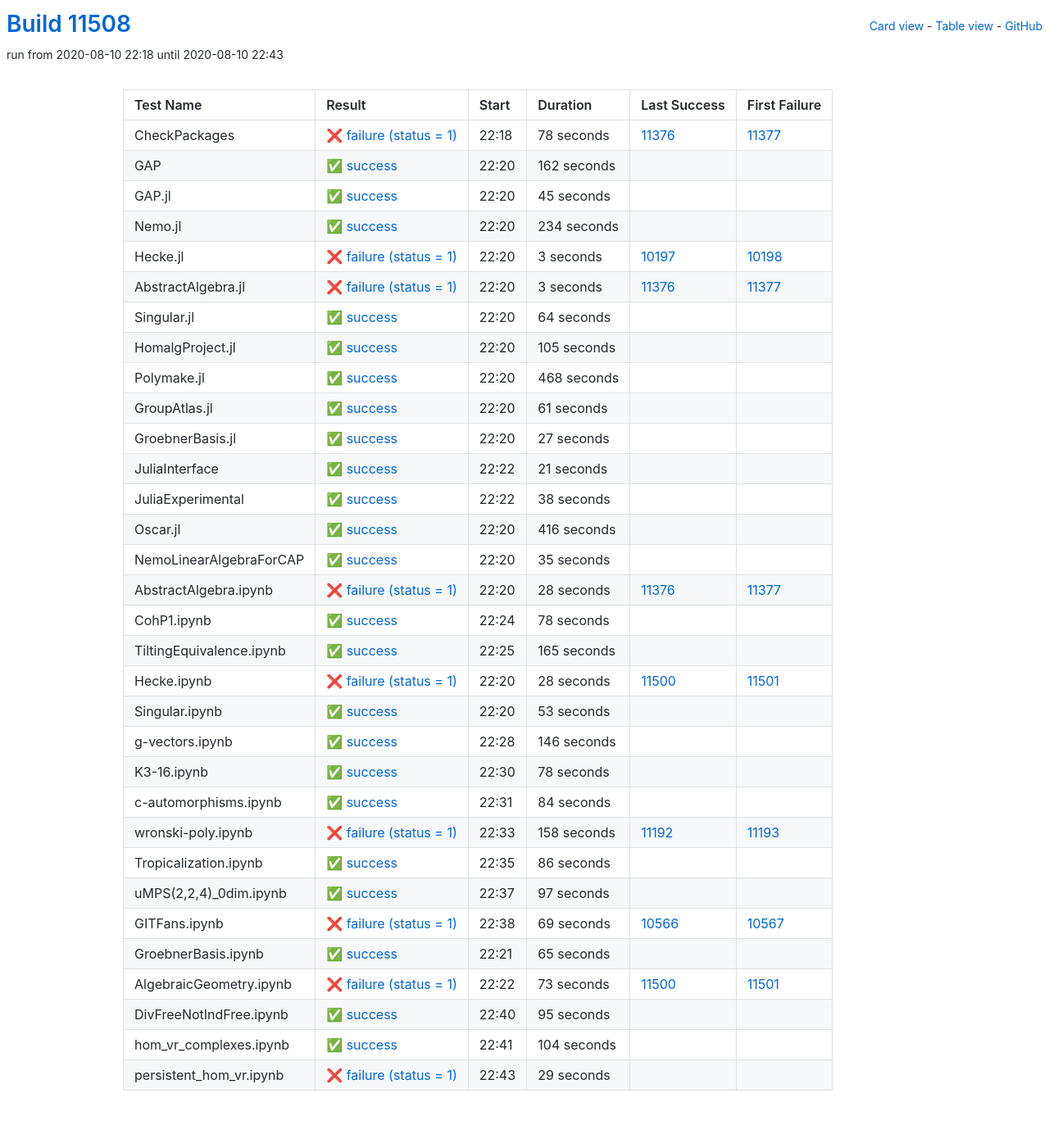
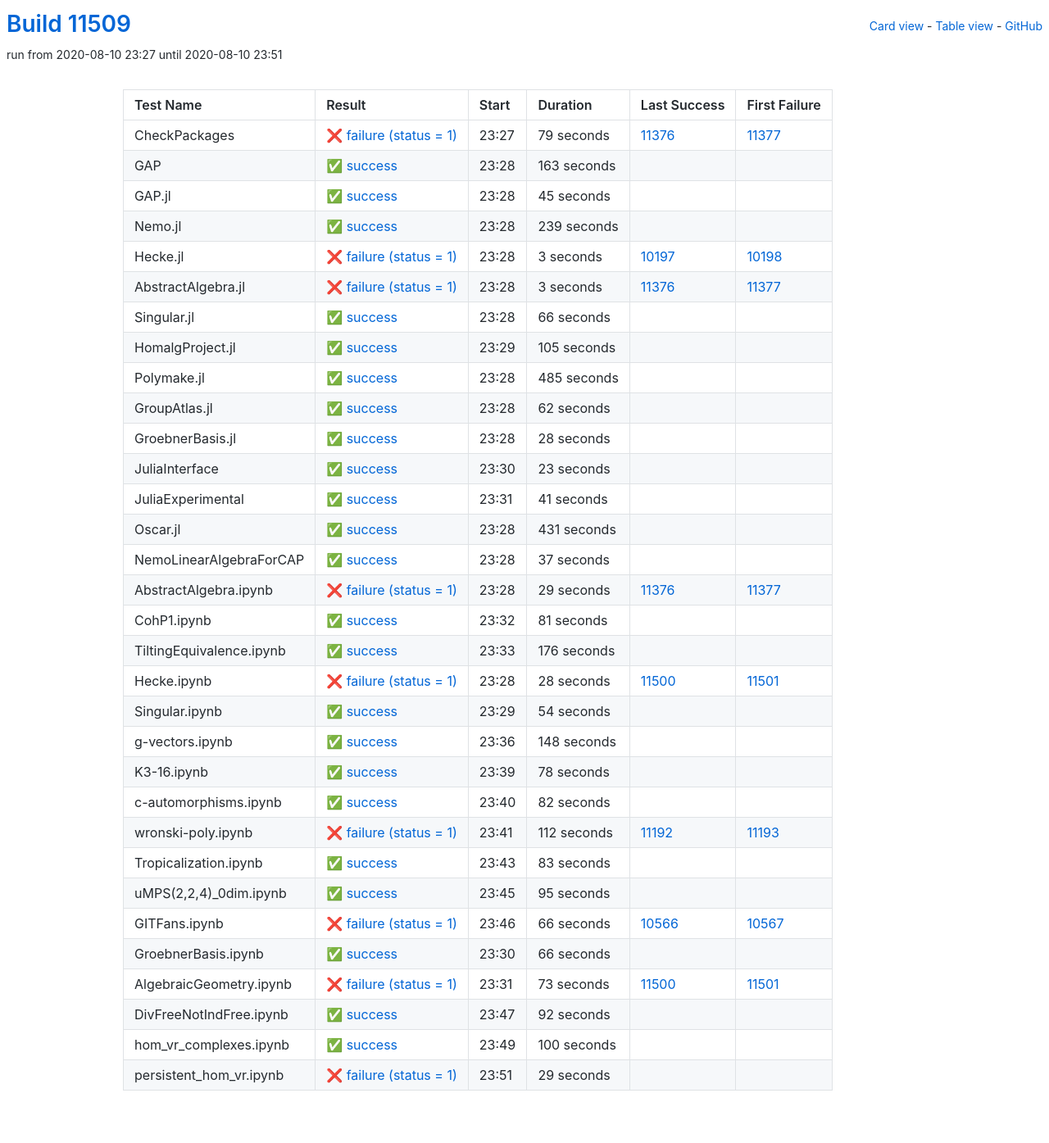
Before and after one commit to oscar-system/oscar-ci-status, a Jekyll site: the page built from table.html, in a window 1280 px wide. Shown: the whole page at 82% size. Built offline with Jekyll 4.4.1, drawn with Linux system fonts in a browser that asks for light colours.

Commit message:
Build #11509

```diff
--- a/_data/ci.yml
+++ b/_data/ci.yml
@@ -1,6 +1,6 @@
 ---
-build: 11508
-build_url: https://oscarci.mathematik.uni-kl.de/job/oscar/11508/
+build: 11509
+build_url: https://oscarci.mathematik.uni-kl.de/job/oscar/11509/
 job: oscar
 organization: oscar-system
 repo: oscar-ci-status
@@ -8,32 +8,32 @@
 tests:
 - name: CheckPackages
   id: checkpackages
-  log: https://oscarci.mathematik.uni-kl.de/job/oscar/11508/artifact/logs/build-11508/CheckPackages.log
-  start: 2020-08-10 22:18
+  log: https://oscarci.mathematik.uni-kl.de/job/oscar/11509/artifact/logs/build-11509/CheckPackages.log
+  start: 2020-08-10 23:27
   success: false
   exitcode: 1
   status: failure
-  duration: 78
+  duration: 79
   last_success: 11376
   last_success_url: https://oscarci.mathematik.uni-kl.de/job/oscar/11376/
   first_failure: 11377
   first_failure_url: https://oscarci.mathematik.uni-kl.de/job/oscar/11377/
 - name: GAP
   id: gap
-  log: https://oscarci.mathematik.uni-kl.de/job/oscar/11508/artifact/logs/build-11508/GAP.log
-  start: 2020-08-10 22:20
+  log: https://oscarci.mathematik.uni-kl.de/job/oscar/11509/artifact/logs/build-11509/GAP.log
+  start: 2020-08-10 23:28
   success: true
   exitcode: 0
   status: success
-  duration: 162
+  duration: 163
   last_success: false
   last_success_url:
   first_failure: false
   first_failure_url:
 - name: GAP.jl
   id: gap-jl
-  log: https://oscarci.mathematik.uni-kl.de/job/oscar/11508/artifact/logs/build-11508/GAP.jl.log
-  start: 2020-08-10 22:20
+  log: https://oscarci.mathematik.uni-kl.de/job/oscar/11509/artifact/logs/build-11509/GAP.jl.log
+  start: 2020-08-10 23:28
   success: true
   exitcode: 0
   status: success
@@ -44,20 +44,20 @@
   first_failure_url:
 - name: Nemo.jl
   id: nemo-jl
-  log: https://oscarci.mathematik.uni-kl.de/job/oscar/11508/artifact/logs/build-11508/Nemo.jl.log
-  start: 2020-08-10 22:20
+  log: https://oscarci.mathematik.uni-kl.de/job/oscar/11509/artifact/logs/build-11509/Nemo.jl.log
+  start: 2020-08-10 23:28
   success: true
   exitcode: 0
   status: success
-  duration: 234
+  duration: 239
   last_success: false
   last_success_url:
   first_failure: false
   first_failure_url:
 - name: Hecke.jl
   id: hecke-jl
-  log: https://oscarci.mathematik.uni-kl.de/job/oscar/11508/artifact/logs/build-11508/Hecke.jl.log
-  start: 2020-08-10 22:20
+  log: https://oscarci.mathematik.uni-kl.de/job/oscar/11509/artifact/logs/build-11509/Hecke.jl.log
+  start: 2020-08-10 23:28
   success: false
   exitcode: 1
   status: failure
@@ -68,8 +68,8 @@
   first_failure_url: https://oscarci.mathematik.uni-kl.de/job/oscar/10198/
 - name: AbstractAlgebra.jl
   id: abstractalgebra-jl
-  log: https://oscarci.mathematik.uni-kl.de/job/oscar/11508/artifact/logs/build-11508/AbstractAlgebra.jl.log
-  start: 2020-08-10 22:20
+  log: https://oscarci.mathematik.uni-kl.de/job/oscar/11509/artifact/logs/build-11509/AbstractAlgebra.jl.log
+  start: 2020-08-10 23:28
   success: false
   exitcode: 1
   status: failure
@@ -80,20 +80,20 @@
   first_failure_url: https://oscarci.mathematik.uni-kl.de/job/oscar/11377/
 - name: Singular.jl
   id: singular-jl
-  log: https://oscarci.mathematik.uni-kl.de/job/oscar/11508/artifact/logs/build-11508/Singular.jl.log
-  start: 2020-08-10 22:20
+  log: https://oscarci.mathematik.uni-kl.de/job/oscar/11509/artifact/logs/build-11509/Singular.jl.log
+  start: 2020-08-10 23:28
   success: true
   exitcode: 0
   status: success
-  duration: 64
+  duration: 66
   last_success: false
   last_success_url:
   first_failure: false
   first_failure_url:
 - name: HomalgProject.jl
   id: homalgproject-jl
-  log: https://oscarci.mathematik.uni-kl.de/job/oscar/11508/artifact/logs/build-11508/HomalgProject.jl.log
-  start: 2020-08-10 22:20
+  log: https://oscarci.mathematik.uni-kl.de/job/oscar/11509/artifact/logs/build-11509/HomalgProject.jl.log
+  start: 2020-08-10 23:29
   success: true
   exitcode: 0
   status: success
@@ -104,128 +104,128 @@
   first_failure_url:
 - name: Polymake.jl
   id: polymake-jl
-  log: https://oscarci.mathematik.uni-kl.de/job/oscar/11508/artifact/logs/build-11508/Polymake.jl.log
-  start: 2020-08-10 22:20
+  log: https://oscarci.mathematik.uni-kl.de/job/oscar/11509/artifact/logs/build-11509/Polymake.jl.log
+  start: 2020-08-10 23:28
   success: true
   exitcode: 0
   status: success
-  duration: 468
+  duration: 485
   last_success: false
   last_success_url:
   first_failure: false
   first_failure_url:
 - name: GroupAtlas.jl
   id: groupatlas-jl
-  log: https://oscarci.mathematik.uni-kl.de/job/oscar/11508/artifact/logs/build-11508/GroupAtlas.jl.log
-  start: 2020-08-10 22:20
+  log: https://oscarci.mathematik.uni-kl.de/job/oscar/11509/artifact/logs/build-11509/GroupAtlas.jl.log
+  start: 2020-08-10 23:28
   success: true
   exitcode: 0
   status: success
-  duration: 61
+  duration: 62
   last_success: false
   last_success_url:
   first_failure: false
   first_failure_url:
 - name: GroebnerBasis.jl
   id: groebnerbasis-jl
-  log: https://oscarci.mathematik.uni-kl.de/job/oscar/11508/artifact/logs/build-11508/GroebnerBasis.jl.log
-  start: 2020-08-10 22:20
+  log: https://oscarci.mathematik.uni-kl.de/job/oscar/11509/artifact/logs/build-11509/GroebnerBasis.jl.log
+  start: 2020-08-10 23:28
   success: true
   exitcode: 0
   status: success
-  duration: 27
+  duration: 28
   last_success: false
   last_success_url:
   first_failure: false
   first_failure_url:
 - name: JuliaInterface
   id: juliainterface
-  log: https://oscarci.mathematik.uni-kl.de/job/oscar/11508/artifact/logs/build-11508/JuliaInterface.log
-  start: 2020-08-10 22:22
+  log: https://oscarci.mathematik.uni-kl.de/job/oscar/11509/artifact/logs/build-11509/JuliaInterface.log
+  start: 2020-08-10 23:30
   success: true
   exitcode: 0
   status: success
-  duration: 21
+  duration: 23
   last_success: false
   last_success_url:
   first_failure: false
   first_failure_url:
 - name: JuliaExperimental
   id: juliaexperimental
-  log: https://oscarci.mathematik.uni-kl.de/job/oscar/11508/artifact/logs/build-11508/JuliaExperimental.log
-  start: 2020-08-10 22:22
+  log: https://oscarci.mathematik.uni-kl.de/job/oscar/11509/artifact/logs/build-11509/JuliaExperimental.log
+  start: 2020-08-10 23:31
   success: true
   exitcode: 0
   status: success
-  duration: 38
+  duration: 41
   last_success: false
   last_success_url:
   first_failure: false
   first_failure_url:
 - name: Oscar.jl
   id: oscar-jl
-  log: https://oscarci.mathematik.uni-kl.de/job/oscar/11508/artifact/logs/build-11508/Oscar.jl.log
-  start: 2020-08-10 22:20
+  log: https://oscarci.mathematik.uni-kl.de/job/oscar/11509/artifact/logs/build-11509/Oscar.jl.log
+  start: 2020-08-10 23:28
   success: true
   exitcode: 0
   status: success
-  duration: 416
+  duration: 431
   last_success: false
   last_success_url:
   first_failure: false
   first_failure_url:
 - name: NemoLinearAlgebraForCAP
   id: nemolinearalgebraforcap
-  log: https://oscarci.mathematik.uni-kl.de/job/oscar/11508/artifact/logs/build-11508/NemoLinearAlgebraForCAP.log
-  start: 2020-08-10 22:20
+  log: https://oscarci.mathematik.uni-kl.de/job/oscar/11509/artifact/logs/build-11509/NemoLinearAlgebraForCAP.log
+  start: 2020-08-10 23:28
   success: true
   exitcode: 0
   status: success
-  duration: 35
+  duration: 37
   last_success: false
   last_success_url:
   first_failure: false
   first_failure_url:
 - name: AbstractAlgebra.ipynb
   id: abstractalgebra-ipynb
-  log: https://oscarci.mathematik.uni-kl.de/job/oscar/11508/artifact/logs/build-11508/AbstractAlgebra.ipynb.log
-  start: 2020-08-10 22:20
+  log: https://oscarci.mathematik.uni-kl.de/job/oscar/11509/artifact/logs/build-11509/AbstractAlgebra.ipynb.log
+  start: 2020-08-10 23:28
   success: false
   exitcode: 1
   status: failure
-  duration: 28
+  duration: 29
   last_success: 11376
   last_success_url: https://oscarci.mathematik.uni-kl.de/job/oscar/11376/
   first_failure: 11377
   first_failure_url: https://oscarci.mathematik.uni-kl.de/job/oscar/11377/
 - name: CohP1.ipynb
   id: cohp1-ipynb
-  log: https://oscarci.mathematik.uni-kl.de/job/oscar/11508/artifact/logs/build-11508/CohP1.ipynb.log
-  start: 2020-08-10 22:24
+  log: https://oscarci.mathematik.uni-kl.de/job/oscar/11509/artifact/logs/build-11509/CohP1.ipynb.log
+  start: 2020-08-10 23:32
   success: true
   exitcode: 0
   status: success
-  duration: 78
+  duration: 81
   last_success: false
   last_success_url:
   first_failure: false
   first_failure_url:
 - name: TiltingEquivalence.ipynb
   id: tiltingequivalence-ipynb
-  log: https://oscarci.mathematik.uni-kl.de/job/oscar/11508/artifact/logs/build-11508/TiltingEquivalence.ipynb.log
-  start: 2020-08-10 22:25
+  log: https://oscarci.mathematik.uni-kl.de/job/oscar/11509/artifact/logs/build-11509/TiltingEquivalence.ipynb.log
+  start: 2020-08-10 23:33
   success: true
   exitcode: 0
   status: success
-  duration: 165
+  duration: 176
   last_success: false
   last_success_url:
   first_failure: false
   first_failure_url:
 - name: Hecke.ipynb
   id: hecke-ipynb
-  log: https://oscarci.mathematik.uni-kl.de/job/oscar/11508/artifact/logs/build-11508/Hecke.ipynb.log
-  start: 2020-08-10 22:20
+  log: https://oscarci.mathematik.uni-kl.de/job/oscar/11509/artifact/logs/build-11509/Hecke.ipynb.log
+  start: 2020-08-10 23:28
   success: false
   exitcode: 1
   status: failure
@@ -236,32 +236,32 @@
   first_failure_url: https://oscarci.mathematik.uni-kl.de/job/oscar/11501/
 - name: Singular.ipynb
   id: singular-ipynb
-  log: https://oscarci.mathematik.uni-kl.de/job/oscar/11508/artifact/logs/build-11508/Singular.ipynb.log
-  start: 2020-08-10 22:20
+  log: https://oscarci.mathematik.uni-kl.de/job/oscar/11509/artifact/logs/build-11509/Singular.ipynb.log
+  start: 2020-08-10 23:29
   success: true
   exitcode: 0
   status: success
-  duration: 53
+  duration: 54
   last_success: false
   last_success_url:
   first_failure: false
   first_failure_url:
 - name: g-vectors.ipynb
   id: g-vectors-ipynb
-  log: https://oscarci.mathematik.uni-kl.de/job/oscar/11508/artifact/logs/build-11508/g-vectors.ipynb.log
-  start: 2020-08-10 22:28
+  log: https://oscarci.mathematik.uni-kl.de/job/oscar/11509/artifact/logs/build-11509/g-vectors.ipynb.log
+  start: 2020-08-10 23:36
   success: true
   exitcode: 0
   status: success
-  duration: 146
+  duration: 148
   last_success: false
   last_success_url:
   first_failure: false
   first_failure_url:
 - name: K3-16.ipynb
   id: k3-16-ipynb
-  log: https://oscarci.mathematik.uni-kl.de/job/oscar/11508/artifact/logs/build-11508/K3-16.ipynb.log
-  start: 2020-08-10 22:30
+  log: https://oscarci.mathematik.uni-kl.de/job/oscar/11509/artifact/logs/build-11509/K3-16.ipynb.log
+  start: 2020-08-10 23:39
   success: true
   exitcode: 0
   status: success
@@ -272,80 +272,80 @@
   first_failure_url:
 - name: c-automorphisms.ipynb
   id: c-automorphisms-ipynb
-  log: https://oscarci.mathematik.uni-kl.de/job/oscar/11508/artifact/logs/build-11508/c-automorphisms.ipynb.log
-  start: 2020-08-10 22:31
+  log: https://oscarci.mathematik.uni-kl.de/job/oscar/11509/artifact/logs/build-11509/c-automorphisms.ipynb.log
+  start: 2020-08-10 23:40
   success: true
   exitcode: 0
   status: success
-  duration: 84
+  duration: 82
   last_success: false
   last_success_url:
   first_failure: false
   first_failure_url:
 - name: wronski-poly.ipynb
   id: wronski-poly-ipynb
-  log: https://oscarci.mathematik.uni-kl.de/job/oscar/11508/artifact/logs/build-11508/wronski-poly.ipynb.log
-  start: 2020-08-10 22:33
+  log: https://oscarci.mathematik.uni-kl.de/job/oscar/11509/artifact/logs/build-11509/wronski-poly.ipynb.log
+  start: 2020-08-10 23:41
   success: false
   exitcode: 1
   status: failure
-  duration: 158
+  duration: 112
   last_success: 11192
   last_success_url: https://oscarci.mathematik.uni-kl.de/job/oscar/11192/
   first_failure: 11193
   first_failure_url: https://oscarci.mathematik.uni-kl.de/job/oscar/11193/
 - name: Tropicalization.ipynb
   id: tropicalization-ipynb
-  log: https://oscarci.mathematik.uni-kl.de/job/oscar/11508/artifact/logs/build-11508/Tropicalization.ipynb.log
-  start: 2020-08-10 22:35
+  log: https://oscarci.mathematik.uni-kl.de/job/oscar/11509/artifact/logs/build-11509/Tropicalization.ipynb.log
+  start: 2020-08-10 23:43
   success: true
   exitcode: 0
   status: success
-  duration: 86
+  duration: 83
   last_success: false
   last_success_url:
   first_failure: false
   first_failure_url:
 - name: uMPS(2,2,4)_0dim.ipynb
   id: umps-2-2-4-0dim-ipynb
-  log: https://oscarci.mathematik.uni-kl.de/job/oscar/11508/artifact/logs/build-11508/uMPS-2-2-4-_0dim.ipynb.log
-  start: 2020-08-10 22:37
+  log: https://oscarci.mathematik.uni-kl.de/job/oscar/11509/artifact/logs/build-11509/uMPS-2-2-4-_0dim.ipynb.log
+  start: 2020-08-10 23:45
   success: true
   exitcode: 0
   status: success
-  duration: 97
+  duration: 95
   last_success: false
   last_success_url:
   first_failure: false
   first_failure_url:
 - name: GITFans.ipynb
   id: gitfans-ipynb
-  log: https://oscarci.mathematik.uni-kl.de/job/oscar/11508/artifact/logs/build-11508/GITFans.ipynb.log
-  start: 2020-08-10 22:38
+  log: https://oscarci.mathematik.uni-kl.de/job/oscar/11509/artifact/logs/build-11509/GITFans.ipynb.log
+  start: 2020-08-10 23:46
   success: false
   exitcode: 1
   status: failure
-  duration: 69
+  duration: 66
   last_success: 10566
   last_success_url: https://oscarci.mathematik.uni-kl.de/job/oscar/10566/
   first_failure: 10567
   first_failure_url: https://oscarci.mathematik.uni-kl.de/job/oscar/10567/
 - name: GroebnerBasis.ipynb
   id: groebnerbasis-ipynb
-  log: https://oscarci.mathematik.uni-kl.de/job/oscar/11508/artifact/logs/build-11508/GroebnerBasis.ipynb.log
-  start: 2020-08-10 22:21
+  log: https://oscarci.mathematik.uni-kl.de/job/oscar/11509/artifact/logs/build-11509/GroebnerBasis.ipynb.log
+  start: 2020-08-10 23:30
   success: true
   exitcode: 0
   status: success
-  duration: 65
+  duration: 66
   last_success: false
   last_success_url:
   first_failure: false
   first_failure_url:
 - name: AlgebraicGeometry.ipynb
   id: algebraicgeometry-ipynb
-  log: https://oscarci.mathematik.uni-kl.de/job/oscar/11508/artifact/logs/build-11508/AlgebraicGeometry.ipynb.log
-  start: 2020-08-10 22:22
+  log: https://oscarci.mathematik.uni-kl.de/job/oscar/11509/artifact/logs/build-11509/AlgebraicGeometry.ipynb.log
+  start: 2020-08-10 23:31
   success: false
   exitcode: 1
   status: failure
@@ -356,32 +356,32 @@
   first_failure_url: https://oscarci.mathematik.uni-kl.de/job/oscar/11501/
 - name: DivFreeNotIndFree.ipynb
   id: divfreenotindfree-ipynb
-  log: https://oscarci.mathematik.uni-kl.de/job/oscar/11508/artifact/logs/build-11508/DivFreeNotIndFree.ipynb.log
-  start: 2020-08-10 22:40
+  log: https://oscarci.mathematik.uni-kl.de/job/oscar/11509/artifact/logs/build-11509/DivFreeNotIndFree.ipynb.log
+  start: 2020-08-10 23:47
   success: true
   exitcode: 0
   status: success
-  duration: 95
+  duration: 92
   last_success: false
   last_success_url:
   first_failure: false
   first_failure_url:
 - name: hom_vr_complexes.ipynb
   id: hom-vr-complexes-ipynb
-  log: https://oscarci.mathematik.uni-kl.de/job/oscar/11508/artifact/logs/build-11508/hom_vr_complexes.ipynb.log
-  start: 2020-08-10 22:41
+  log: https://oscarci.mathematik.uni-kl.de/job/oscar/11509/artifact/logs/build-11509/hom_vr_complexes.ipynb.log
+  start: 2020-08-10 23:49
   success: true
   exitcode: 0
   status: success
-  duration: 104
+  duration: 100
   last_success: false
   last_success_url:
   first_failure: false
   first_failure_url:
 - name: persistent_hom_vr.ipynb
   id: persistent-hom-vr-ipynb
-  log: https://oscarci.mathematik.uni-kl.de/job/oscar/11508/artifact/logs/build-11508/persistent_hom_vr.ipynb.log
-  start: 2020-08-10 22:43
+  log: https://oscarci.mathematik.uni-kl.de/job/oscar/11509/artifact/logs/build-11509/persistent_hom_vr.ipynb.log
+  start: 2020-08-10 23:51
   success: false
   exitcode: 1
   status: failure
```
Also changed, not shown: README.md.
